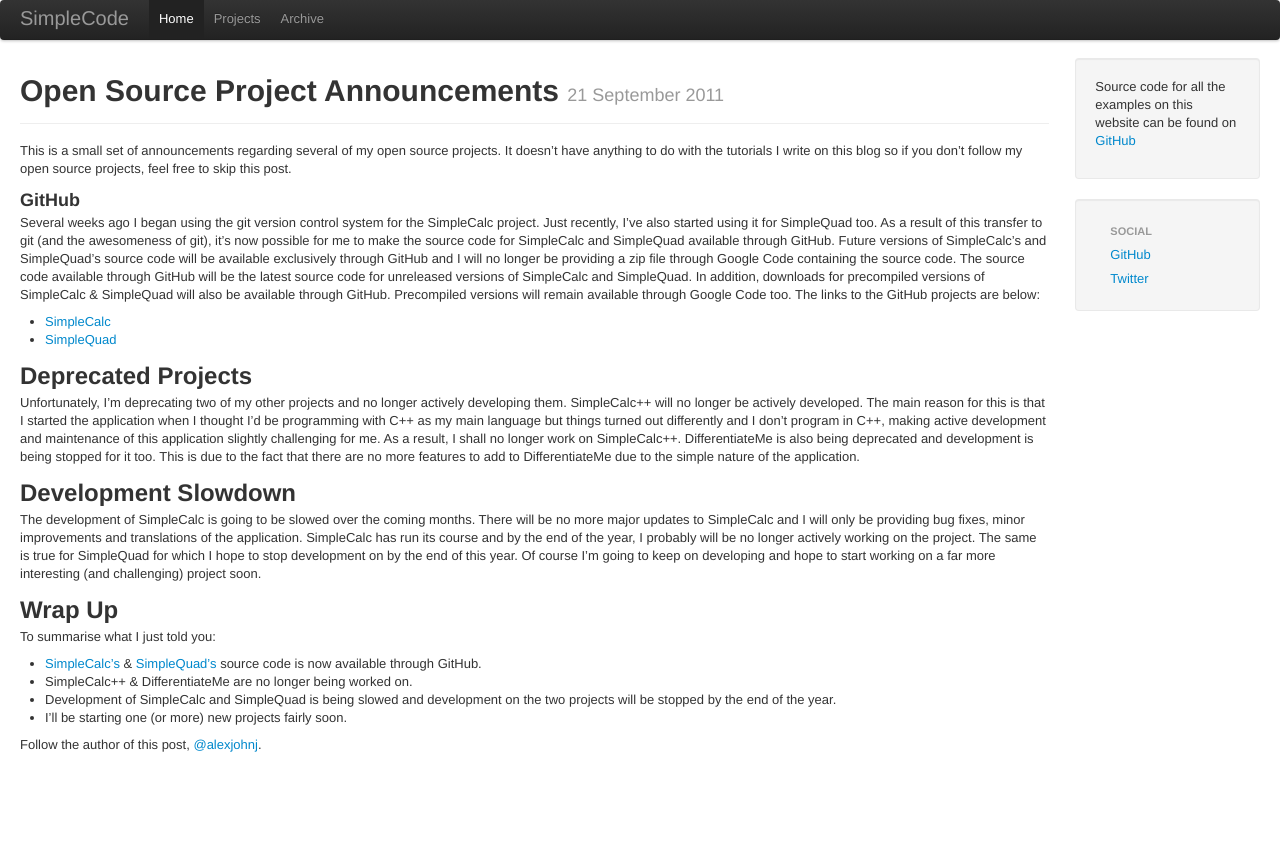
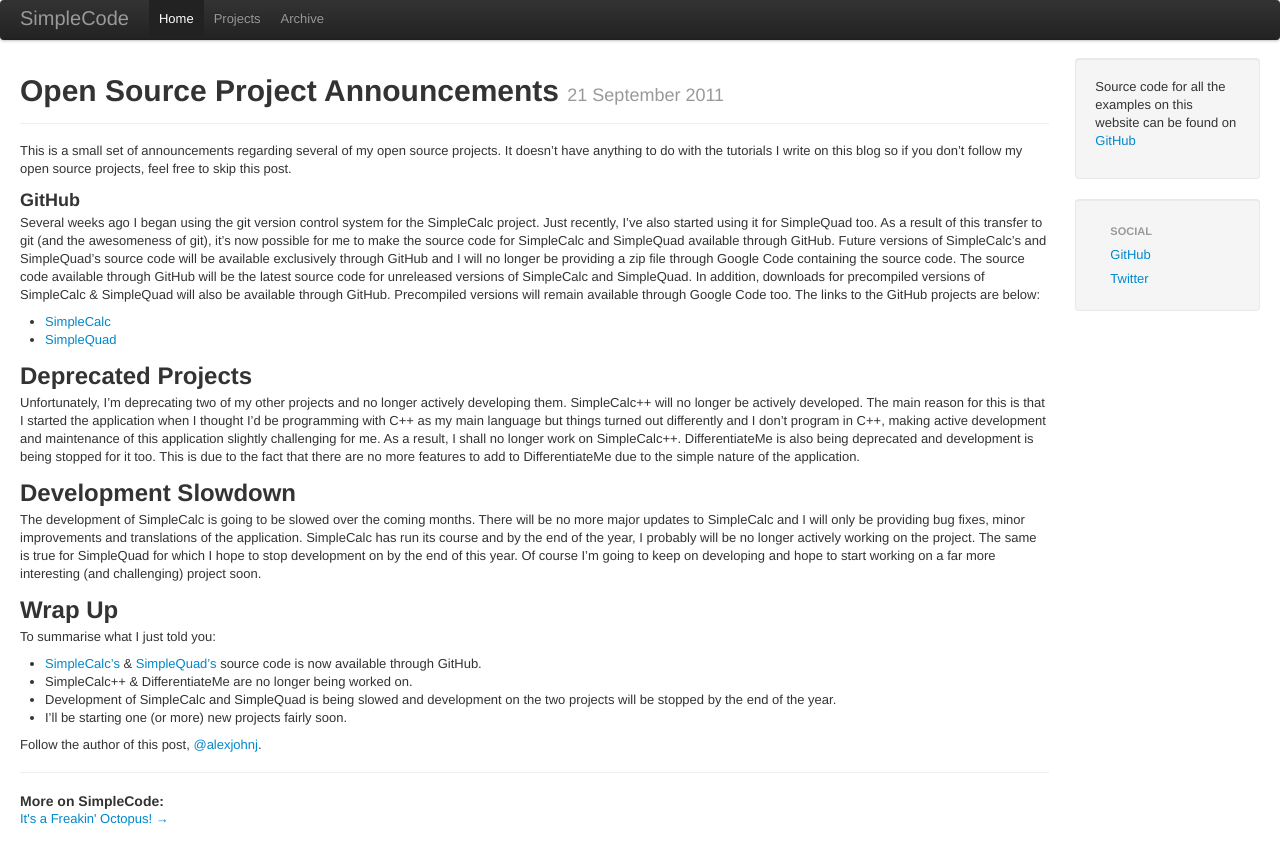
Before and after one commit to alexjohnj/SimpleCode, a Jekyll site: the page built from _posts/2011-09-21-open-source-project-announcements.markdown, in a window 1280 px wide. Shown: the top 865 px of the page. Built offline with Jekyll 4.4.1, drawn with Linux system fonts in a browser that asks for light colours.

Commit message:
Added next/previous links at the end of posts.

```diff
--- a/_layouts/post.html
+++ b/_layouts/post.html
@@ -6,3 +6,14 @@ layout: default
 	<h1>{{ page.title }} <small>{{ page.date | date_to_long_string }} </small></h1>
 </div>
 {{ content }}
+<hr/>
+<div id="pageNavigation">
+	<h4>
+		More on SimpleCode:
+	</h4>
+	<p>
+		{% if page.previous.url %}<a href="{{ page.previous.url }}">← {{ page.previous.title }}</a>{% endif %}
+		{% if page.previous.url and page.next.url %}||{% endif %}
+		{% if page.next.url %}<a href="{{ page.next.url }}">{{ page.next.title }} →</a>{% endif %}
+	</p>
+</div>
```
